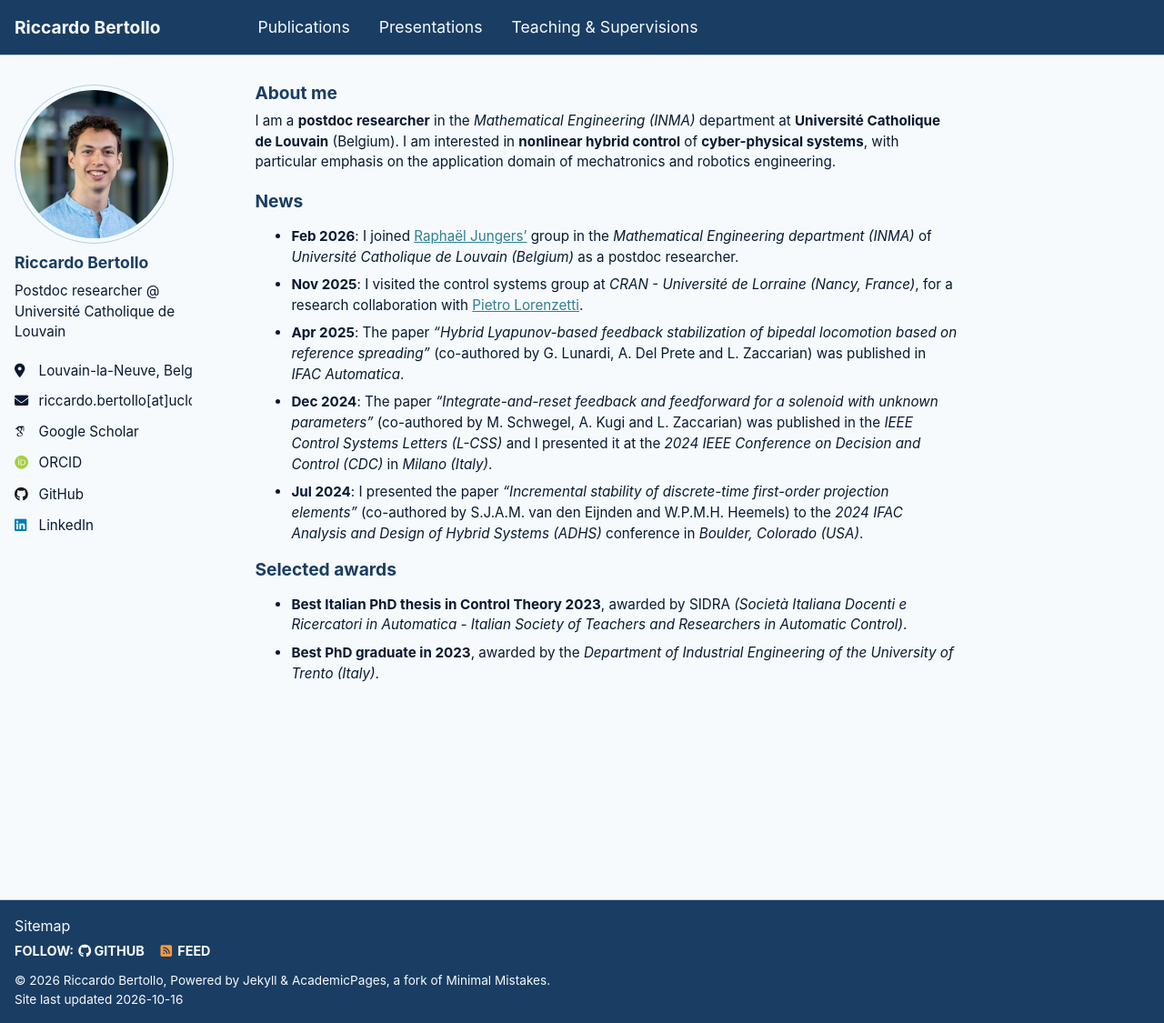
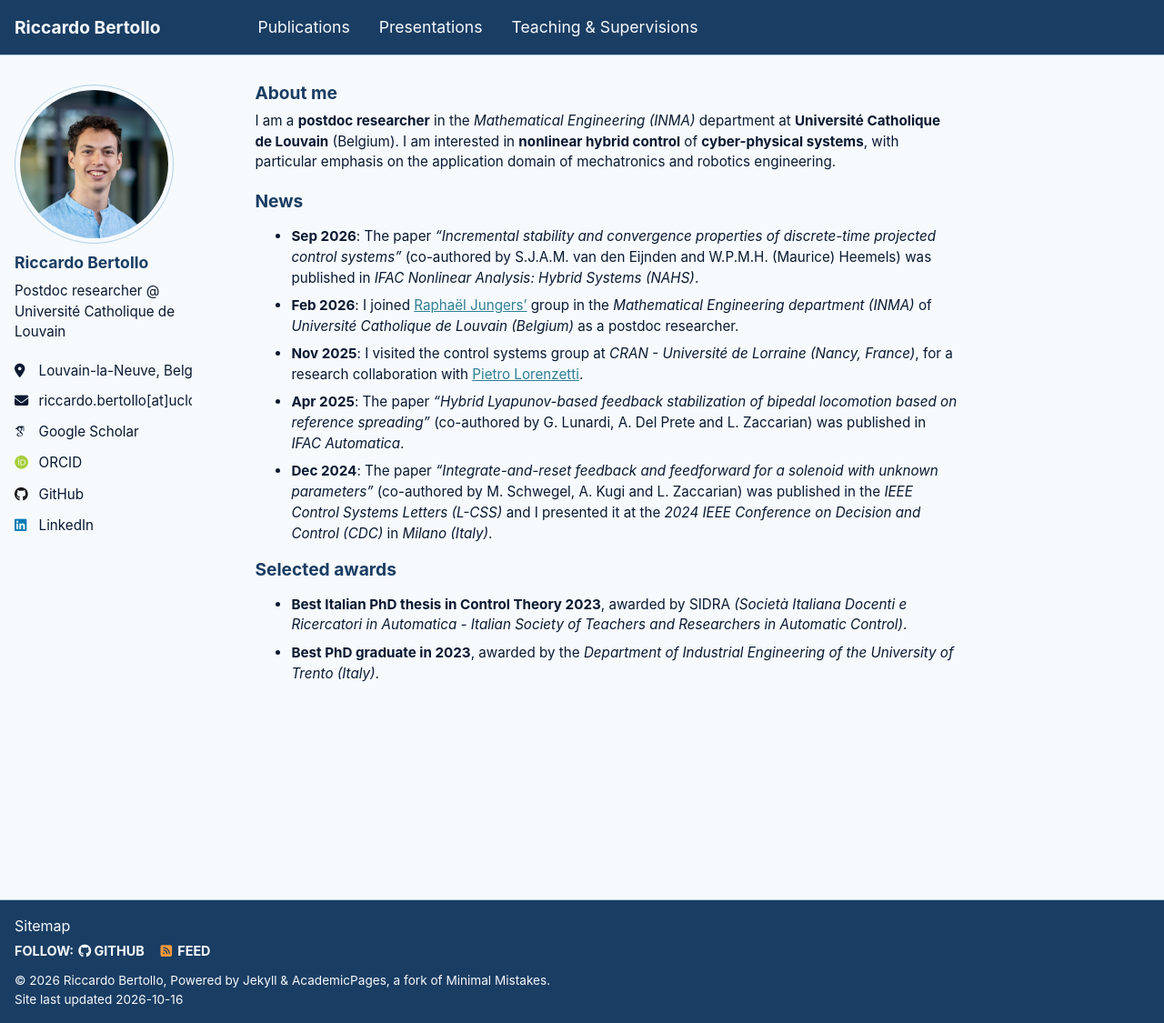
Before and after one commit to riccardobertollo/riccardobertollo.github.io, a Jekyll site: the page built from _pages/about.md, in a window 1280 px wide and 1125 px high. Shown: the whole window at 91% size. Built offline with Jekyll 4.4.1, drawn with Linux system fonts in a browser that asks for light colours; some web fonts are replaced; a script that is not in the unit is left out.

Commit message:
Edited news section

```diff
--- a/_pages/about.md
+++ b/_pages/about.md
@@ -18,11 +18,11 @@ I am interested in **nonlinear hybrid control** of **cyber-physical systems**, w
 
 # News
 
+* **Sep 2026**: The paper *"Incremental stability and convergence properties of discrete-time projected control systems"* (co-authored by S.J.A.M. van den Eijnden and W.P.M.H. (Maurice) Heemels) was published in *IFAC Nonlinear Analysis: Hybrid Systems (NAHS)*.
 * **Feb 2026**: I joined [Raphaël Jungers'](https://perso.uclouvain.be/raphael.jungers/content/home) group in the *Mathematical Engineering department (INMA)* of *Université Catholique de Louvain (Belgium)* as a postdoc researcher.
 * **Nov 2025**: I visited the control systems group at *CRAN - Université de Lorraine (Nancy, France)*, for a research collaboration with [Pietro Lorenzetti](https://scholar.google.com/citations?user=4wjFKNsAAAAJ&hl=it).
 * **Apr 2025**: The paper *"Hybrid Lyapunov-based feedback stabilization of bipedal locomotion based on reference spreading"* (co-authored by G. Lunardi, A. Del Prete and L. Zaccarian) was published in *IFAC Automatica*.
 * **Dec 2024**: The paper *"Integrate-and-reset feedback and feedforward for a solenoid with unknown parameters"* (co-authored by M. Schwegel, A. Kugi and L. Zaccarian) was published in the *IEEE Control Systems Letters (L-CSS)* and I presented it at the *2024 IEEE Conference on Decision and Control (CDC)* in *Milano (Italy)*.
-* **Jul 2024**: I presented the paper *"Incremental stability of discrete-time first-order projection elements"* (co-authored by S.J.A.M. van den Eijnden and W.P.M.H. Heemels) to the *2024 IFAC Analysis and Design of Hybrid Systems (ADHS)* conference in *Boulder, Colorado (USA)*.
 
 <!--
 
```
Also changed, not shown: 2 other files.
